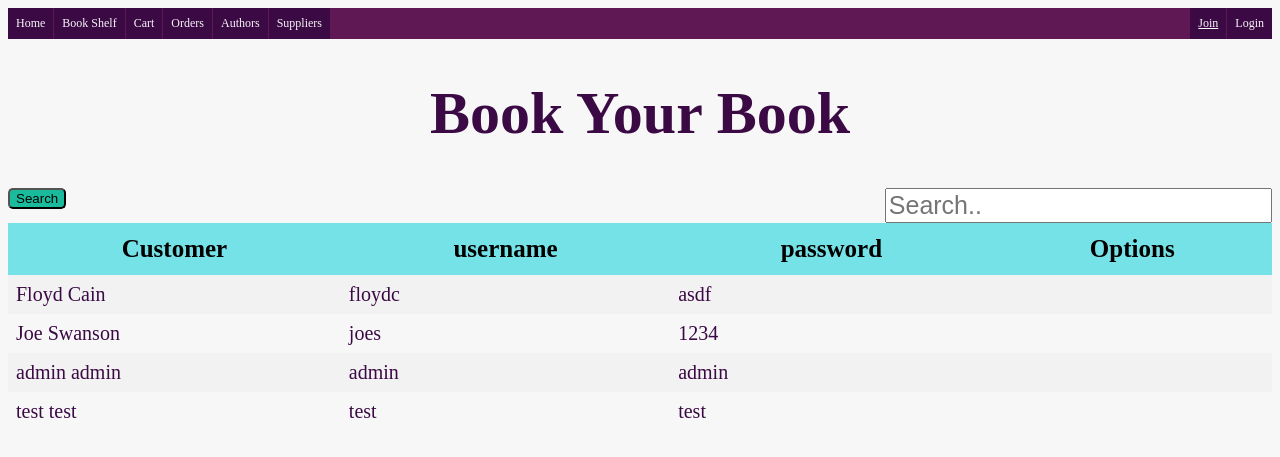
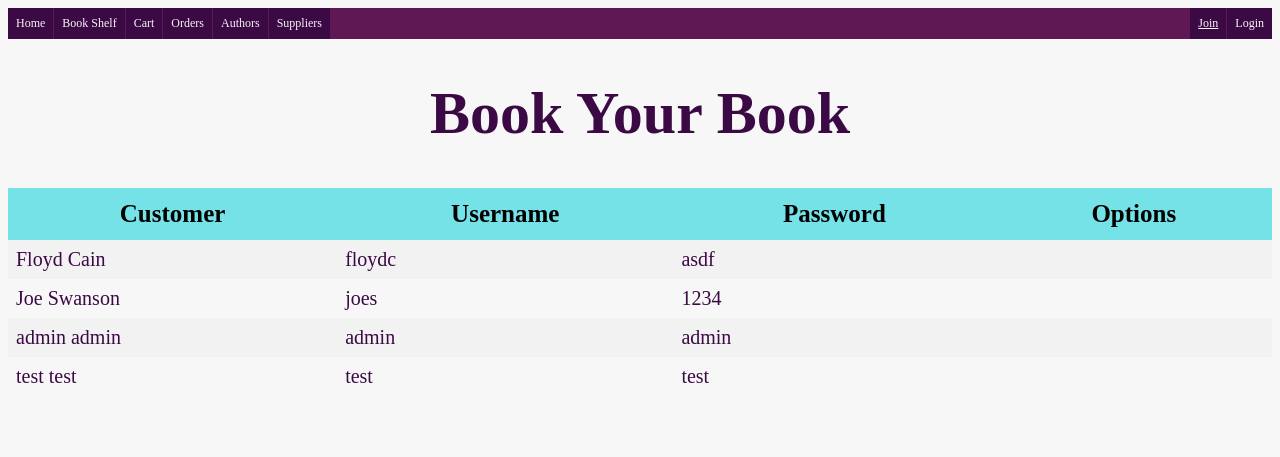
Before and after one commit to cainfe/book-your-book, a PHP site: page /pages/customers.php in a window 1280 px wide. Shown: the top 457 px of the page. Run offline with PHP 8.4, Linux system fonts and the light colour scheme; data comes from the database, SQL or seed files in the repository; some web fonts are replaced.

Commit message:
Removed search bars

```diff
--- a/pages/authors.php
+++ b/pages/authors.php
@@ -24,10 +24,10 @@
         ?>
 
         <!--Search bar-->
-        <form action="" method="post" class="bar">
+        <!--form action="" method="post" class="bar">
             <input type="text" id="search-authors" placeholder="Search..">
             <button type="submit" name="submit">Search</button>
-        </form>
+        </form-->
 
         <table id="btable">
             <tr>
--- a/pages/customers.php
+++ b/pages/customers.php
@@ -24,16 +24,16 @@
         ?>
 
         <!--Search bar-->
-        <form action="" method="post" class="bar">
+        <!--form action="" method="post" class="bar">
             <input type="text" id="search-customer" placeholder="Search..">
             <button type="submit" name="submit">Search</button>
-        </form>
+        </form-->
 
         <table id="btable">
             <tr>
                 <th>Customer</th>
-                <th>username</th>
-                <th> password</th>
+                <th>Username</th>
+                <th>Password</th>
                 <th>Options</th>
             </tr>
 
--- a/pages/suppliers.php
+++ b/pages/suppliers.php
@@ -24,10 +24,10 @@
         ?>
 
         <!--Search bar-->
-        <form action="" method="post" class="bar">
+        <!--form action="" method="post" class="bar">
             <input type="text" id="search-suppliers" placeholder="Search..">
             <button type="submit" name="submit">Search</button>
-        </form>
+        </form-->
 
         <table id="btable">
             <tr>
```
